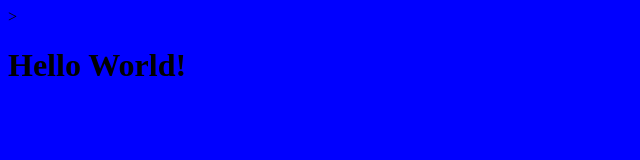
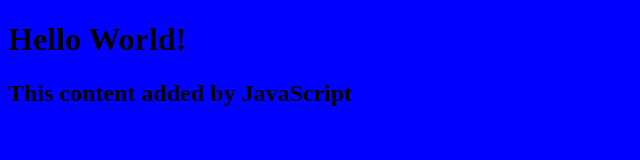
Before and after one commit to BrawnyVolt/example-repo, a plain HTML site: page index.html in a window 1280 px wide. Shown: the whole page, without its empty margins (0-640 px from the left). Drawn offline with Linux system fonts and the light colour scheme.

Commit message:
add script.js, connect to index.html

```diff
--- a/index.html
+++ b/index.html
@@ -3,8 +3,9 @@
 <head>
   <link rel="stylesheet" href="style.css">
   <title>My Website</title>
-  </head> >
+</head>
 <body>
   <h1>Hello World!</h1>
+  <script src="script.js"></script>
 </body>
 </html>
--- /dev/null
+++ b/script.js
@@ -0,0 +1,3 @@
+const h2 = document.createElement('h2');
+h2.textContent = "This content added by JavaScript";
+document.querySelector('body').appendChild(h2);
```
Lines whose indentation alone changed are shown as unchanged.
